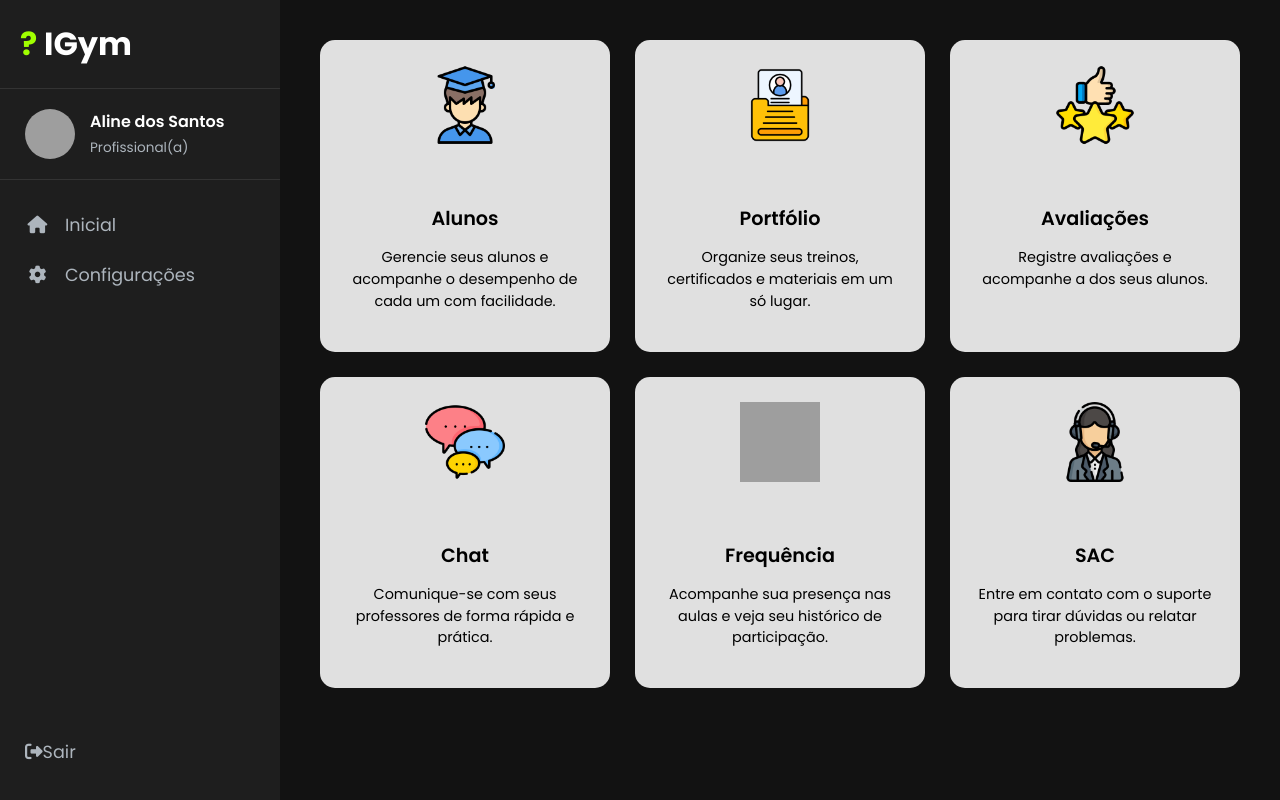
After one commit to KaykeBueno/tcc, a PHP site: page /View/perfilEmpresa.php in a window 1280 px wide. The commit adds this page. Run offline with PHP 8.4, Linux system fonts and the light colour scheme; the visitor is signed in with stand-in values (Sample User, id 1); grey boxes are pictures that could not be loaded.

Commit message:
Add files via upload

```diff
--- /dev/null
+++ b/View/perfilEmpresa.php
@@ -0,0 +1,101 @@
+<?php
+require_once("validaLogin.php");
+?>
+
+<!DOCTYPE html>
+<html lang="pt-br">
+
+<head>
+    <meta charset="UTF-8">
+    <meta name="viewport" content="width=device-width, initial-scale=1.0">
+    <title>Página Inicial - IGym</title>
+
+    <link rel="stylesheet" href="style-inicial.css">
+
+    <link rel="stylesheet" href="https://cdnjs.cloudflare.com/ajax/libs/font-awesome/6.5.1/css/all.min.css">
+</head>
+
+<body>
+
+    <div class="wrapper">
+        <nav id="sidebar">
+            <div class="sidebar-header">
+                <a href="#" class="sidebar-logo"><span>?</span> IGym</a>
+                <button class="hamburger-btn">&#9776;</button>
+            </div>
+
+            <div class="user-profile">
+                <img src="https://i.imgur.com/kDwRGt2.png" alt="Foto do Usuário">
+                <div class="user-info">
+                    <h6>Aline dos Santos</h6>
+                    <span>Profissional(a)</span>
+                </div>
+            </div>
+
+            <ul class="nav flex-column sidebar-nav">
+                <li class="nav-item">
+                    <a class="nav-link" href="#">
+                        <i class="fas fa-home"></i>
+                        <span>Inicial</span>
+                    </a>
+                </li>
+                <li class="nav-item">
+                    <a class="nav-link" href="#">
+                        <i class="fas fa-cog"></i>
+                        <span>Configurações</span>
+                    </a>
+                </li>
+            </ul>
+
+            <div class="sidebar-footer">
+                <a href="#" class="nav-link">
+                    <i class="fas fa-sign-out-alt"></i>
+                    <span>Sair</span>
+                </a>
+            </div>
+        </nav>
+
+        <main id="content">
+            <div class="dashboard-grid">
+                <a href="#" class="dashboard-card">
+                    <img src="../imagens/alunosIcone.png" alt="Ícone Alunos">
+                    <h5>Alunos</h5>
+                    <p>Gerencie seus alunos e acompanhe o desempenho de cada um com facilidade.</p>
+                </a>
+
+                <a href="#" class="dashboard-card">
+                    <img src="../imagens/portifolioIcone.png" alt="Ícone Portfólio">
+                    <h5>Portfólio</h5>
+                    <p>Organize seus treinos, certificados e materiais em um só lugar.</p>
+                </a>
+
+                <a href="#" class="dashboard-card">
+                    <img src="../imagens/avaliacoesIcone.png" alt="Ícone Avaliações">
+                    <h5>Avaliações</h5>
+                    <p>Registre avaliações e acompanhe a dos seus alunos.</p>
+                </a>
+
+                <a href="#" class="dashboard-card">
+                    <img src="../imagens/chatIcone.png" alt="Ícone Chat">
+                    <h5>Chat</h5>
+                    <p>Comunique-se com seus professores de forma rápida e prática.</p>
+                </a>
+
+                <a href="#" class="dashboard-card">
+                    <img src="../imagens/calendarioFrequenciaIcone.png" alt="Ícone Frequência">
+                    <h5>Frequência</h5>
+                    <p>Acompanhe sua presença nas aulas e veja seu histórico de participação.</p>
+                </a>
+
+                <a href="#" class="dashboard-card">
+                    <img src="../imagens/SacIcone.png" alt="Ícone SAC">
+                    <h5>SAC</h5>
+                    <p>Entre em contato com o suporte para tirar dúvidas ou relatar problemas.</p>
+                </a>
+            </div>
+        </main>
+    </div>
+
+</body>
+
+</html>
--- /dev/null
+++ b/View/validaLogin.php
@@ -0,0 +1,7 @@
+<?php
+session_start();
+if (!isset($_SESSION['id_usuario']) && !isset($_SESSION['id_empresa'])) {
+    header("Location: ../index.html");
+    exit;
+}
+?>
```
Also changed, not shown: Controller/EmpresaController.php (+26 -33 lines), Controller/UsuarioController.php (+19 -34 lines), DAOS/BaseDAO.php (+17 -30 lines), DAOS/EmpresaDAO.php (+19 -18 lines), DAOS/UsuarioDAO.php (+12 -12 lines), View/js/cadastroEmpresa.js (+15 -22 lines), View/js/cadastroUsuario.js (+14 -24 lines), View/js/login.js (+9 -14 lines), View/perfilUsuario.php (added, +101 -0 lines), entities/Empresa.php (+18 -12 lines), entities/Usuario.php (+3 -13 lines).
